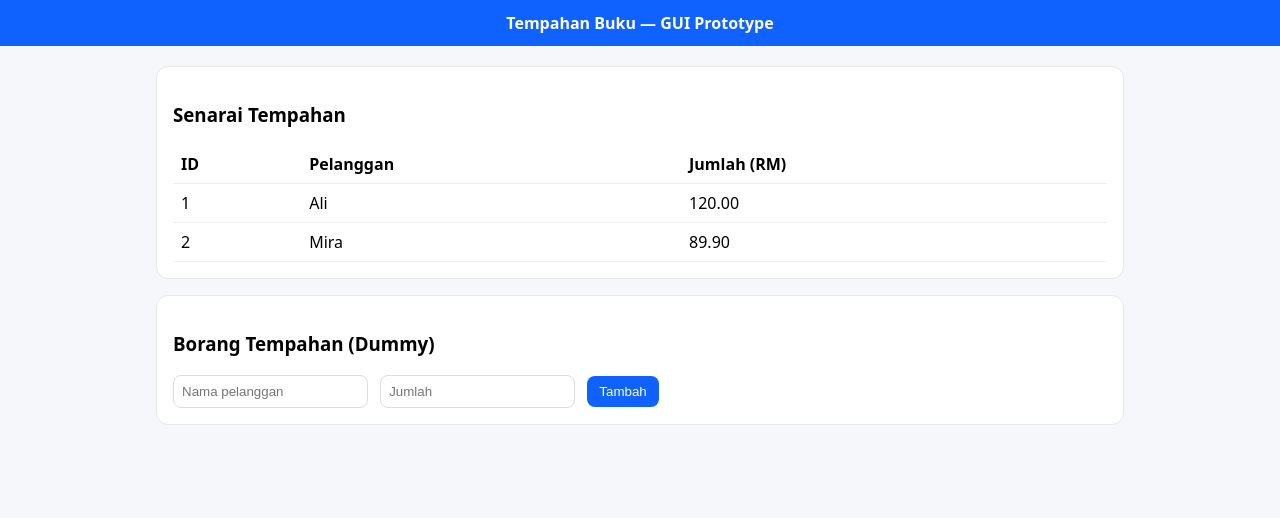
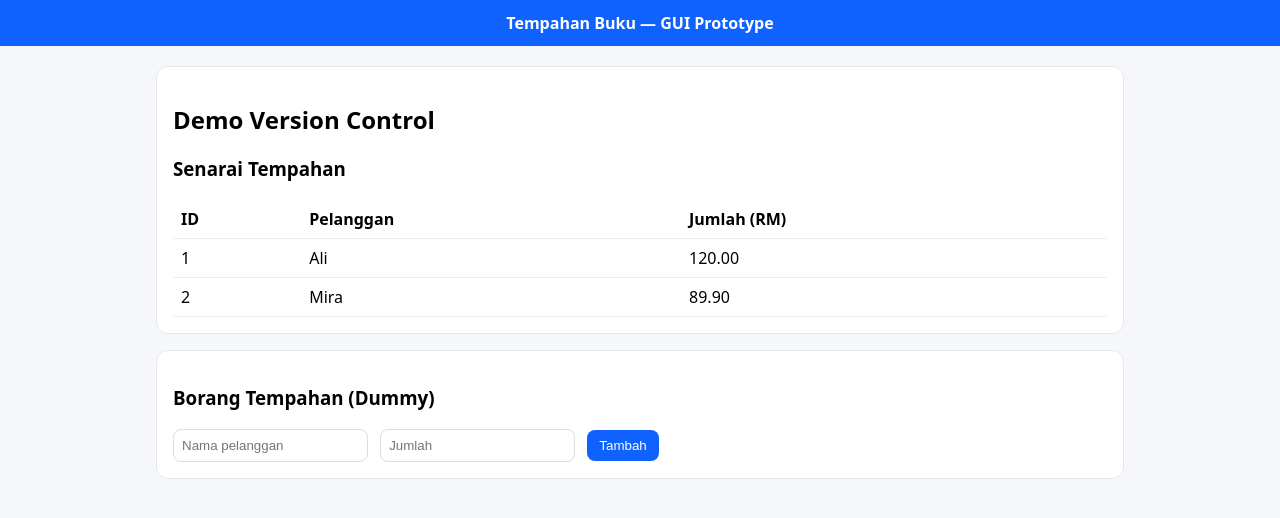
Before and after one commit to tgmuzlina/frontend-project, a plain HTML site: page prototype/index.html in a window 1280 px wide. Drawn offline with Linux system fonts and the light colour scheme.

Commit message:
Kemaskini mesej paparan utama

```diff
--- a/prototype/index.html
+++ b/prototype/index.html
@@ -11,6 +11,7 @@
 
   <main class="wrap">
     <section class="card">
+      <h2>Demo Version Control</h2>
       <h3>Senarai Tempahan</h3>
       <table id="tbl">
         <thead><tr><th>ID</th><th>Pelanggan</th><th>Jumlah (RM)</th></tr></thead>
```
